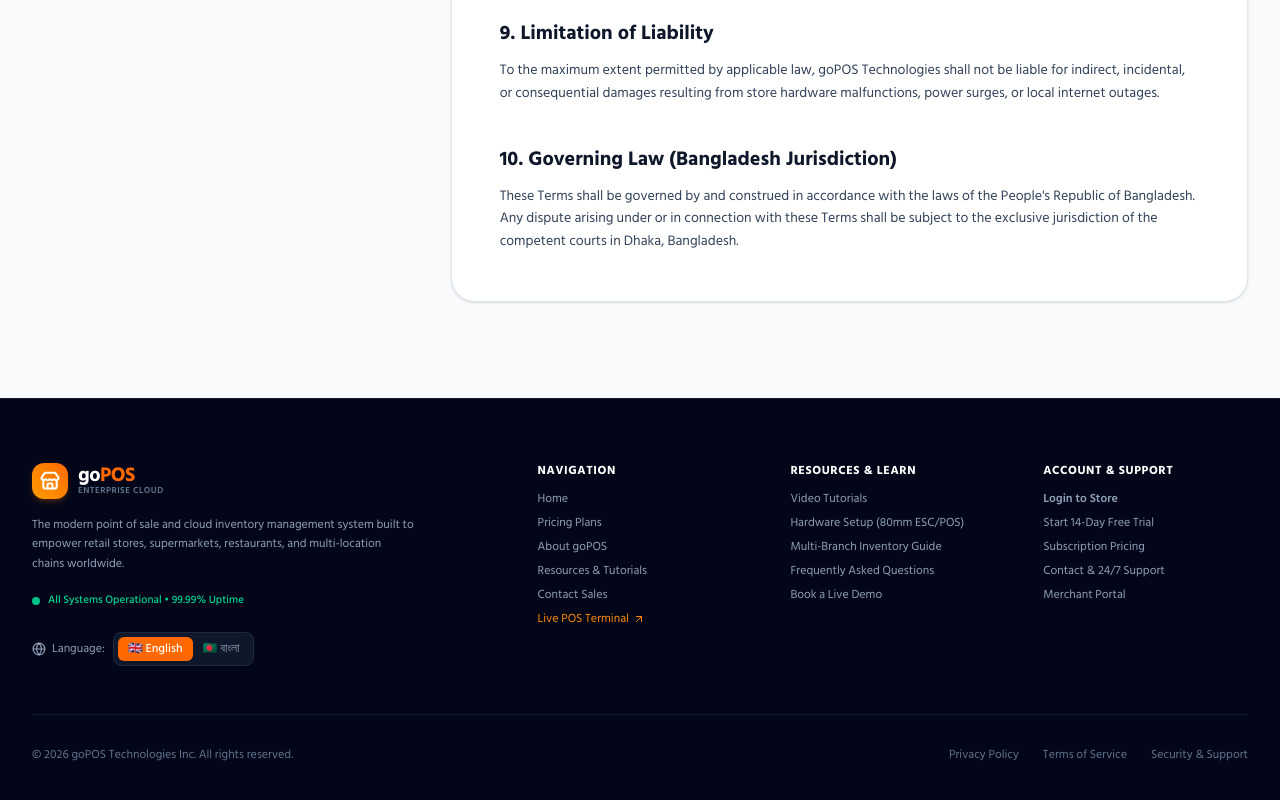
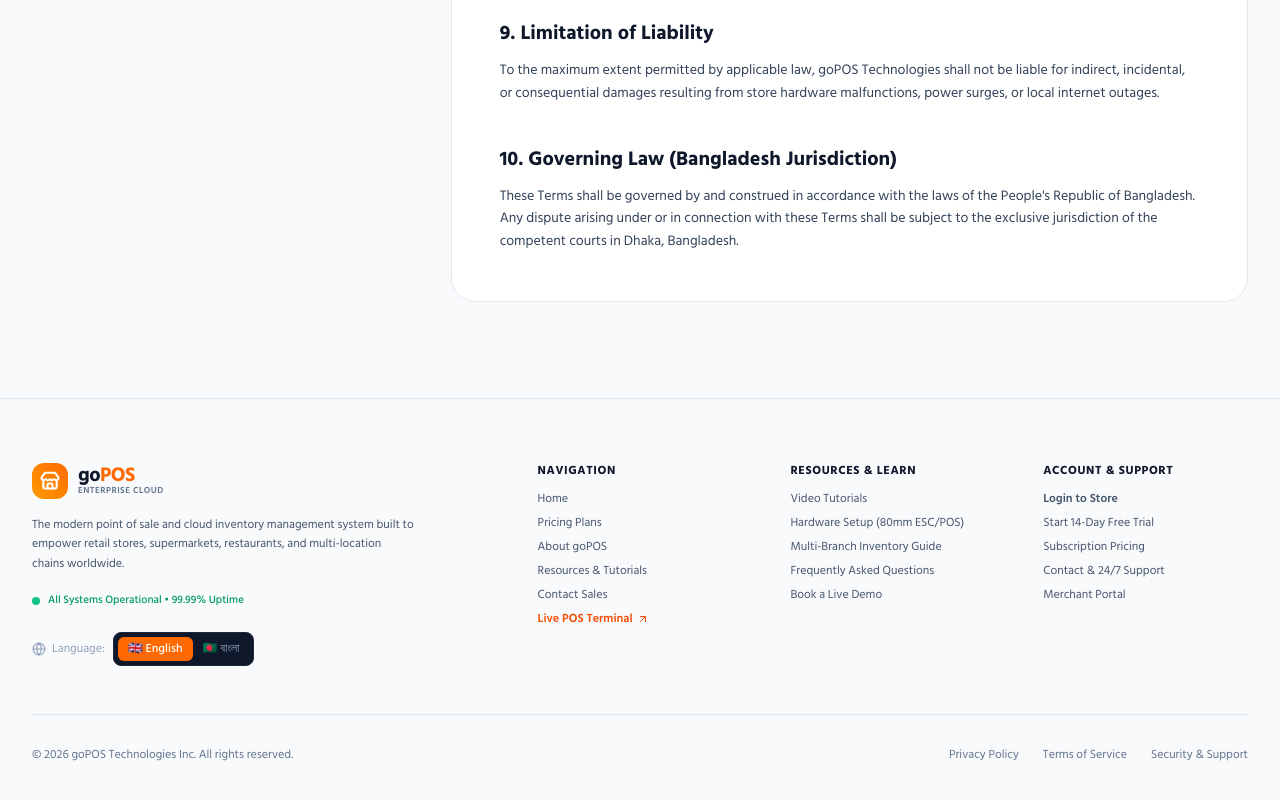
Before and after one commit to GausAlMunirTushar/gopos-frontend, a Next.js app: page /terms in a window 1280 px wide. Shown: the part 1722-2522 px from the top of the page. Built offline with nearby package versions, Linux system fonts and the light colour scheme; no server answers.

Commit message:
feat: add resources hub, landing components, about page, and global styles

```diff
--- a/src/app/about/page.tsx
+++ b/src/app/about/page.tsx
@@ -287,24 +287,24 @@
       </section>
 
       {/* Bottom CTA Banner */}
-      <section className="py-16 bg-slate-900 text-white">
+      <section className="py-16 bg-slate-50 border-t border-slate-200 text-slate-900">
         <div className="max-w-4xl mx-auto px-4 text-center space-y-6">
-          <h2 className="text-3xl sm:text-4xl font-extrabold tracking-tight">
+          <h2 className="text-3xl sm:text-4xl font-extrabold tracking-tight text-slate-900">
             Ready to upgrade your store with goPOS?
           </h2>
-          <p className="text-slate-400 text-sm sm:text-base max-w-xl mx-auto">
+          <p className="text-slate-600 text-sm sm:text-base max-w-xl mx-auto">
             Get started in 10 minutes with our 14-day free trial, or book a live on-site demo with our Dhaka retail consultants.
           </p>
           <div className="flex flex-wrap items-center justify-center gap-4 pt-2">
             <Link
               href="/register"
-              className="px-7 py-3.5 rounded-2xl bg-gradient-to-r from-orange-500 to-amber-500 text-white font-bold text-sm shadow-lg shadow-orange-500/25 hover:shadow-xl transition-all"
+              className="px-7 py-3.5 rounded-2xl bg-gradient-to-r from-orange-500 to-amber-500 text-white font-bold text-sm hover:from-orange-600 hover:to-amber-600 transition-all"
             >
               Start Free 14-Day Trial
             </Link>
             <Link
               href="/contact"
-              className="px-7 py-3.5 rounded-2xl bg-white/10 hover:bg-white/15 text-white font-semibold text-sm border border-white/15 transition-all"
+              className="px-7 py-3.5 rounded-2xl bg-white hover:bg-slate-100 text-slate-800 font-semibold text-sm border border-slate-200 transition-all"
             >
               Talk to Sales &amp; Support
             </Link>
--- a/src/app/globals.css
+++ b/src/app/globals.css
@@ -54,3 +54,12 @@
   background: var(--background);
   color: var(--foreground);
 }
+
+/* Eliminate all shadows across the entire application */
+*,
+*::before,
+*::after {
+  box-shadow: none !important;
+  -webkit-box-shadow: none !important;
+  text-shadow: none !important;
+}
--- a/src/components/landing/Footer.tsx
+++ b/src/components/landing/Footer.tsx
@@ -5,20 +5,20 @@
 
 export function Footer() {
   return (
-    <footer className="bg-slate-950 text-slate-400 text-xs border-t border-slate-900">
+    <footer className="bg-slate-50 text-slate-600 text-xs border-t border-slate-200">
       <div className="max-w-7xl mx-auto px-4 sm:px-6 lg:px-8 py-16">
 
         {/* Main Grid */}
-        <div className="grid grid-cols-2 md:grid-cols-5 gap-8 lg:gap-12 pb-12 border-b border-slate-900">
+        <div className="grid grid-cols-2 md:grid-cols-5 gap-8 lg:gap-12 pb-12 border-b border-slate-200">
 
           {/* Col 1: Brand Info (2 Cols on desktop) */}
           <div className="col-span-2 space-y-4">
             <Link href="/" className="flex items-center gap-2.5">
-              <div className="w-9 h-9 rounded-xl bg-gradient-to-tr from-amber-500 to-orange-500 flex items-center justify-center shadow-md shadow-orange-500/20">
+              <div className="w-9 h-9 rounded-xl bg-gradient-to-tr from-amber-500 to-orange-500 flex items-center justify-center">
                 <Store className="w-5 h-5 text-white stroke-[2.5]" />
               </div>
               <div className="flex flex-col">
-                <span className="text-xl font-black tracking-tight text-white leading-none">
+                <span className="text-xl font-black tracking-tight text-slate-900 leading-none">
                   go<span className="text-orange-500">POS</span>
                 </span>
                 <span className="text-[9px] font-semibold tracking-wider text-slate-500 uppercase">
@@ -27,12 +27,12 @@
               </div>
             </Link>
 
-            <p className="text-slate-400 text-xs leading-relaxed max-w-sm">
+            <p className="text-slate-600 text-xs leading-relaxed max-w-sm">
               The modern point of sale and cloud inventory management system built to empower retail stores, supermarkets, restaurants, and multi-location chains worldwide.
             </p>
 
-            <div className="pt-1 flex items-center gap-2 text-[11px] text-emerald-400 font-medium">
-              <span className="w-2 h-2 rounded-full bg-emerald-400 animate-pulse" />
+            <div className="pt-1 flex items-center gap-2 text-[11px] text-emerald-600 font-medium">
+              <span className="w-2 h-2 rounded-full bg-emerald-500 animate-pulse" />
               <span>All Systems Operational &bull; 99.99% Uptime</span>
             </div>
 
@@ -43,44 +43,44 @@
 
           {/* Col 2: Navigation & Company */}
           <div className="space-y-3">
-            <div className="text-xs font-bold uppercase tracking-wider text-white">
+            <div className="text-xs font-bold uppercase tracking-wider text-slate-900">
               Navigation
             </div>
             <ul className="space-y-2">
-              <li><Link href="/" className="hover:text-white transition-colors">Home</Link></li>
-              <li><Link href="/pricing" className="hover:text-white transition-colors">Pricing Plans</Link></li>
-              <li><Link href="/about" className="hover:text-white transition-colors">About goPOS</Link></li>
-              <li><Link href="/resources" className="hover:text-white transition-colors">Resources &amp; Tutorials</Link></li>
-              <li><Link href="/contact" className="hover:text-white transition-colors">Contact Sales</Link></li>
-              <li><Link href="/pos" className="text-orange-400 hover:text-orange-300 transition-colors flex items-center gap-1">Live POS Terminal <ArrowUpRight className="w-3 h-3" /></Link></li>
+              <li><Link href="/" className="hover:text-orange-600 transition-colors">Home</Link></li>
+              <li><Link href="/pricing" className="hover:text-orange-600 transition-colors">Pricing Plans</Link></li>
+              <li><Link href="/about" className="hover:text-orange-600 transition-colors">About goPOS</Link></li>
+              <li><Link href="/resources" className="hover:text-orange-600 transition-colors">Resources &amp; Tutorials</Link></li>
+              <li><Link href="/contact" className="hover:text-orange-600 transition-colors">Contact Sales</Link></li>
+              <li><Link href="/pos" className="text-orange-600 hover:text-orange-700 transition-colors flex items-center gap-1 font-semibold">Live POS Terminal <ArrowUpRight className="w-3 h-3" /></Link></li>
             </ul>
           </div>
 
           {/* Col 3: Learning & Resources */}
           <div className="space-y-3">
-            <div className="text-xs font-bold uppercase tracking-wider text-white">
+            <div className="text-xs font-bold uppercase tracking-wider text-slate-900">
               Resources &amp; Learn
             </div>
             <ul className="space-y-2">
-              <li><Link href="/resources#tutorials" className="hover:text-white transition-colors">Video Tutorials</Link></li>
-              <li><Link href="/resources#hardware" className="hover:text-white transition-colors">Hardware Setup (80mm ESC/POS)</Link></li>
-              <li><Link href="/resources#guides" className="hover:text-white transition-colors">Multi-Branch Inventory Guide</Link></li>
-              <li><Link href="/resources#faq" className="hover:text-white transition-colors">Frequently Asked Questions</Link></li>
-              <li><Link href="/contact" className="hover:text-white transition-colors">Book a Live Demo</Link></li>
+              <li><Link href="/resources#tutorials" className="hover:text-orange-600 transition-colors">Video Tutorials</Link></li>
+              <li><Link href="/resources#hardware" className="hover:text-orange-600 transition-colors">Hardware Setup (80mm ESC/POS)</Link></li>
+              <li><Link href="/resources#guides" className="hover:text-orange-600 transition-colors">Multi-Branch Inventory Guide</Link></li>
+              <li><Link href="/resources#faq" className="hover:text-orange-600 transition-colors">Frequently Asked Questions</Link></li>
+              <li><Link href="/contact" className="hover:text-orange-600 transition-colors">Book a Live Demo</Link></li>
             </ul>
           </div>
 
           {/* Col 4: Account & Support */}
           <div className="space-y-3">
-            <div className="text-xs font-bold uppercase tracking-wider text-white">
+            <div className="text-xs font-bold uppercase tracking-wider text-slate-900">
               Account &amp; Support
             </div>
             <ul className="space-y-2">
-              <li><Link href="/login" className="hover:text-white font-semibold transition-colors">Login to Store</Link></li>
-              <li><Link href="/register" className="hover:text-white transition-colors">Start 14-Day Free Trial</Link></li>
-              <li><Link href="/pricing" className="hover:text-white transition-colors">Subscription Pricing</Link></li>
-              <li><Link href="/contact" className="hover:text-white transition-colors flex items-center gap-1">Contact &amp; 24/7 Support</Link></li>
-              <li><Link href="/dashboard" className="hover:text-white transition-colors">Merchant Portal</Link></li>
+              <li><Link href="/login" className="hover:text-orange-600 font-semibold transition-colors">Login to Store</Link></li>
+              <li><Link href="/register" className="hover:text-orange-600 transition-colors">Start 14-Day Free Trial</Link></li>
+              <li><Link href="/pricing" className="hover:text-orange-600 transition-colors">Subscription Pricing</Link></li>
+              <li><Link href="/contact" className="hover:text-orange-600 transition-colors flex items-center gap-1">Contact &amp; 24/7 Support</Link></li>
+              <li><Link href="/dashboard" className="hover:text-orange-600 transition-colors">Merchant Portal</Link></li>
             </ul>
           </div>
 
@@ -92,9 +92,9 @@
             &copy; {new Date().getFullYear()} goPOS Technologies Inc. All rights reserved.
           </div>
           <div className="flex items-center gap-6">
-            <Link href="/privacy" className="hover:text-slate-400 transition-colors">Privacy Policy</Link>
-            <Link href="/terms" className="hover:text-slate-400 transition-colors">Terms of Service</Link>
-            <Link href="/contact" className="hover:text-slate-400 transition-colors">Security &amp; Support</Link>
+            <Link href="/privacy" className="hover:text-slate-700 transition-colors">Privacy Policy</Link>
+            <Link href="/terms" className="hover:text-slate-700 transition-colors">Terms of Service</Link>
+            <Link href="/contact" className="hover:text-slate-700 transition-colors">Security &amp; Support</Link>
           </div>
         </div>
 
```
Also changed, not shown: src/app/resources/page.tsx (+5 -5 lines), src/components/landing/CtaBanner.tsx (+6 -10 lines).
